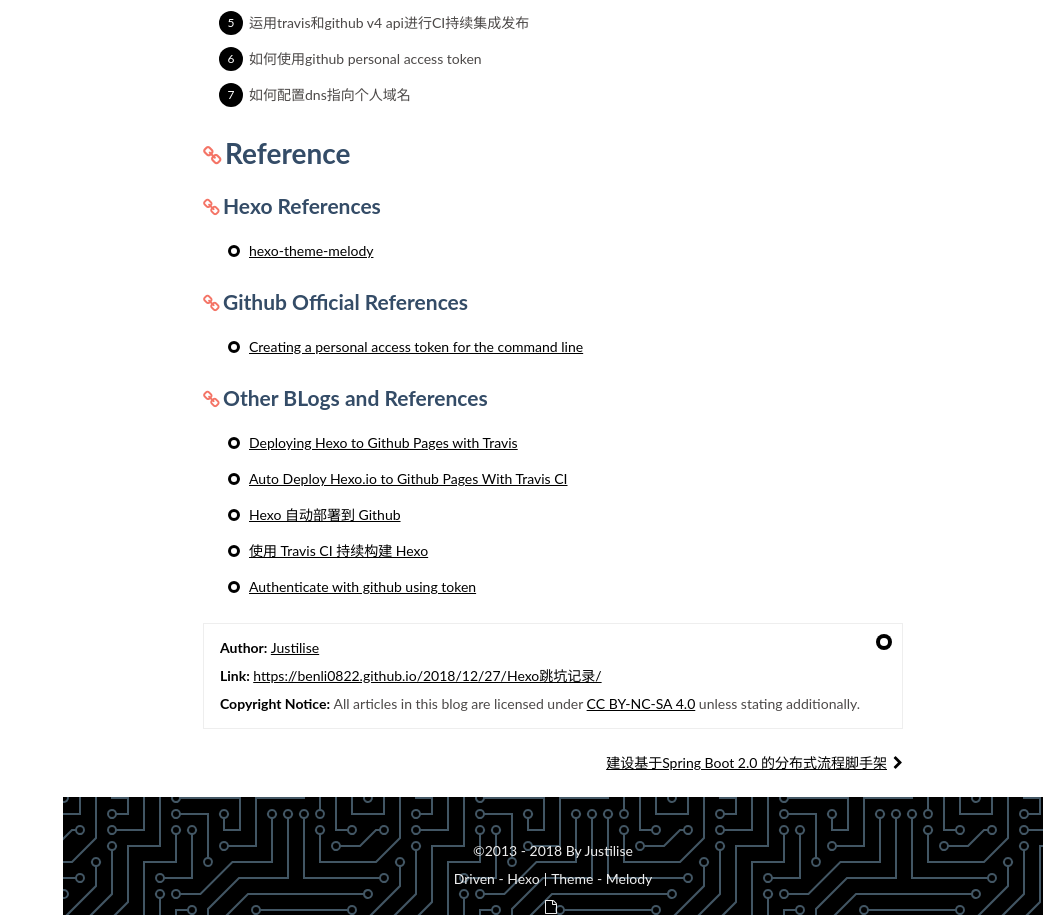
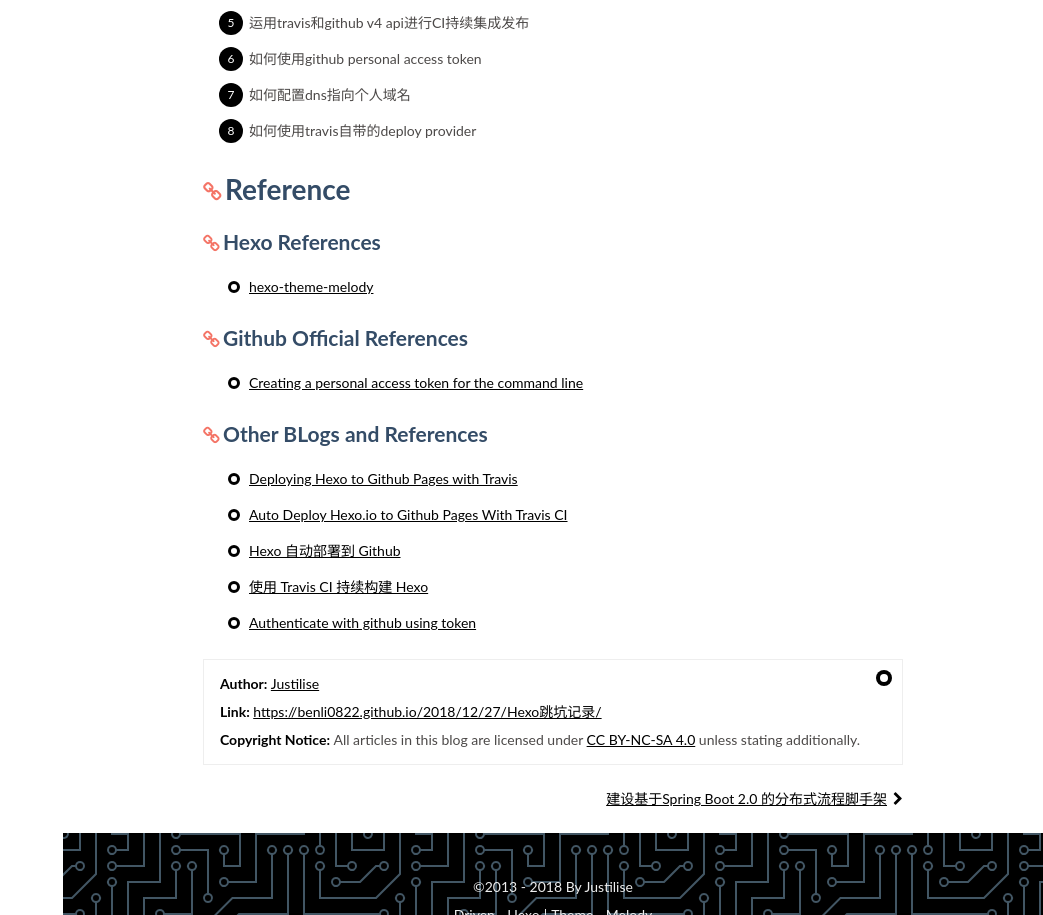
Before and after one commit to benli0822/benli0822.github.io, a plain HTML site: page 2018/12/27/Hexo跳坑记录/index.html in a window 1280 px wide. Shown: the part 1669-2584 px from the top of the page, without its empty margins (237-1280 px from the left). Drawn offline with Linux system fonts and the light colour scheme; some packages are replaced by stand-ins of ours; a script that the page names is missing.

Commit message:
Site updated: 2018-12-28 14:20:54

```diff
--- a/2018/12/27/Hexo跳坑记录/index.html
+++ b/2018/12/27/Hexo跳坑记录/index.html
@@ -36,6 +36,7 @@
 <li>运用travis和github v4 api进行CI持续集成发布 </li>
 <li>如何使用github personal access token </li>
 <li>如何配置dns指向个人域名</li>
+<li>如何使用travis自带的deploy provider</li>
 </ol>
 <h1 id="Reference"><a href="#Reference" class="headerlink" title="Reference"></a>Reference</h1><h2 id="Hexo-References"><a href="#Hexo-References" class="headerlink" title="Hexo References"></a>Hexo References</h2><ul>
 <li><a href="https://github.com/Molunerfinn/hexo-theme-melody" target="_blank" rel="noopener">hexo-theme-melody</a></li>
```
Also changed, not shown: index.html (+1 -0 lines).
